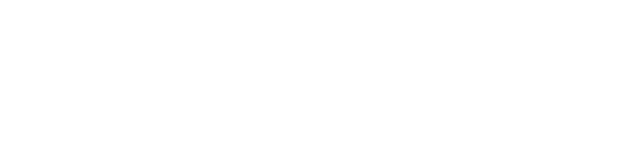
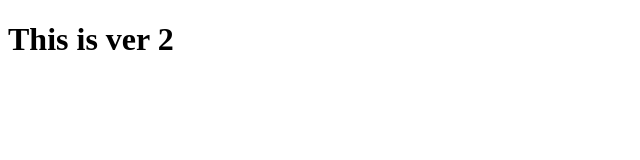
Before and after one commit to VishalJ4306/myrepo, a plain HTML site: page index.html in a window 1280 px wide. Shown: the whole page, without its empty margins (0-640 px from the left). Drawn offline with Linux system fonts and the light colour scheme.

Commit message:
This is version 2

```diff
--- a/index.html
+++ b/index.html
@@ -1,8 +1,5 @@
 <!DOCTYPE html>
-<!--[if lt IE 7]>      <html class="no-js lt-ie9 lt-ie8 lt-ie7"> <![endif]-->
-<!--[if IE 7]>         <html class="no-js lt-ie9 lt-ie8"> <![endif]-->
-<!--[if IE 8]>         <html class="no-js lt-ie9"> <![endif]-->
-<!--[if gt IE 8]>      <html class="no-js"> <!--<![endif]-->
+
 <html>
     <head>
         <meta charset="utf-8">
@@ -13,10 +10,8 @@
         <link rel="stylesheet" href="">
     </head>
     <body>
-        <!--[if lt IE 7]>
-            <p class="browsehappy">You are using an <strong>outdated</strong> browser. Please <a href="#">upgrade your browser</a> to improve your experience.</p>
-        <![endif]-->
 
+        <h1>This is ver 2 </h1>
         <script src="" async defer></script>
     </body>
 </html>
```
